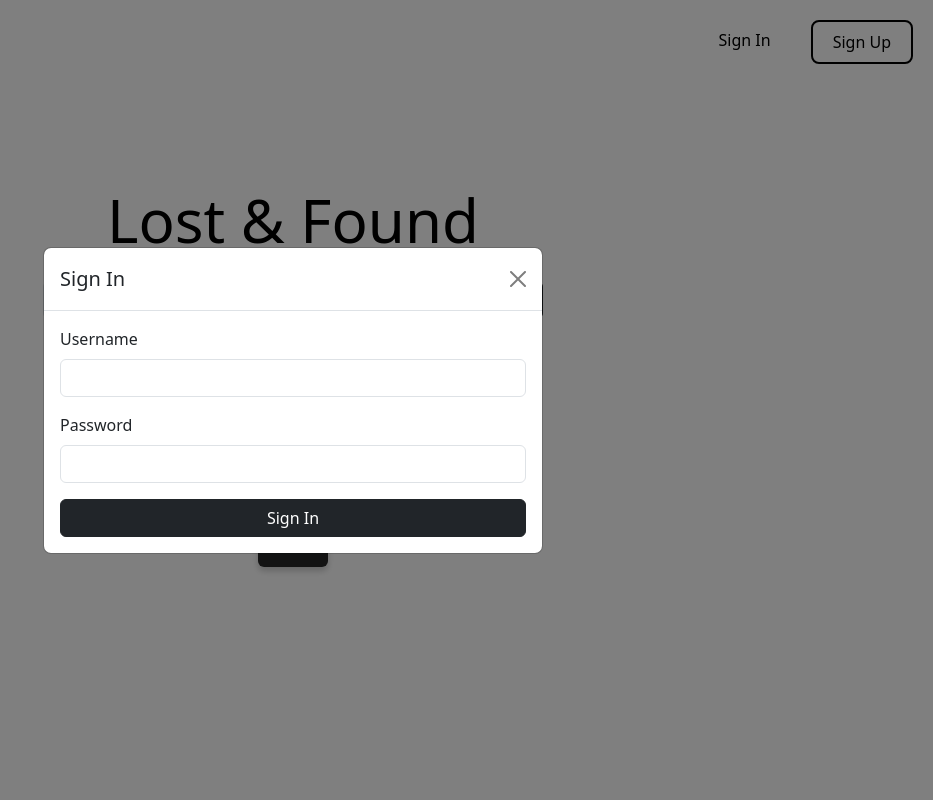
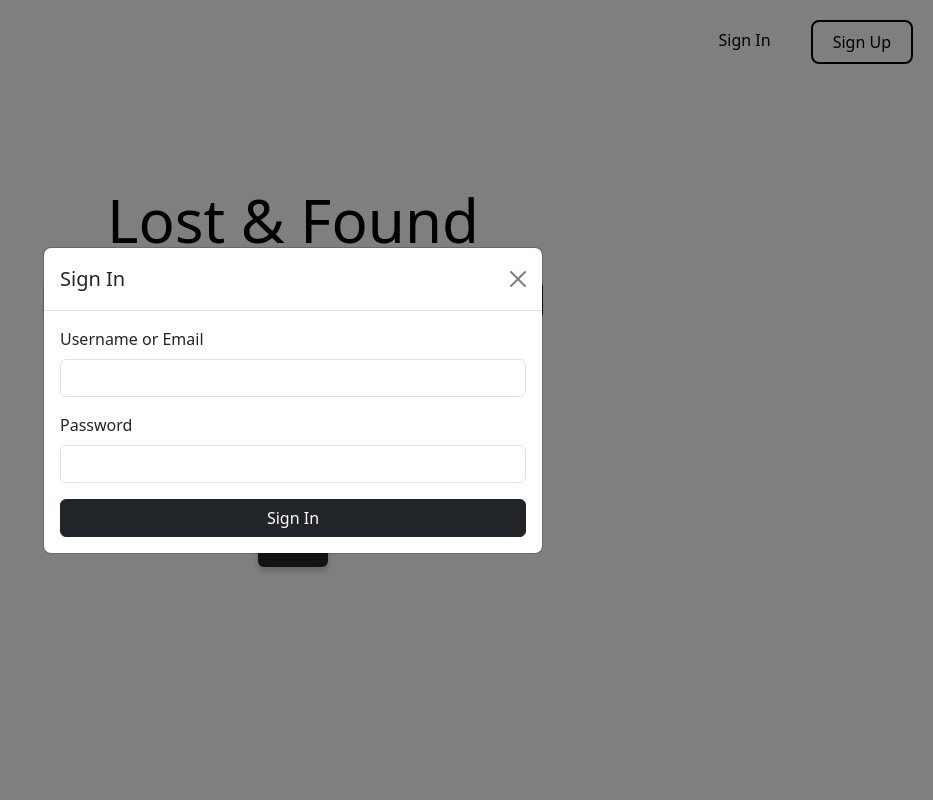
Before and after one commit to z125534-Parichart-Saeyhoong/Database_Lost-Found, a PHP site: page /home.php in a window 1280 px wide, after a click on "Sign In". Shown: the whole page, without its empty margins (347-1280 px from the left). Run offline with PHP 8.4, Linux system fonts and the light colour scheme.

Commit message:
Update home.php

```diff
--- a/home.php
+++ b/home.php
@@ -57,7 +57,7 @@ session_start();
                     <form id="signinForm" action="signin.php" method="post">
 
                         <div class="mb-3">
-                            <label class="form-label">Username</label>
+                            <label class="form-label">Username or Email</label>
                             <input type="text" name="username" class="form-control" required>
                         </div>
 
@@ -166,7 +166,7 @@ session_start();
 
         </div>
 
-        <a href="report.php" class="report-btn">
+        <a href="report.php" class="report-btn text-decoration-none">
             REPORT
         </a>
 
```
Lines whose indentation alone changed are shown as unchanged.
